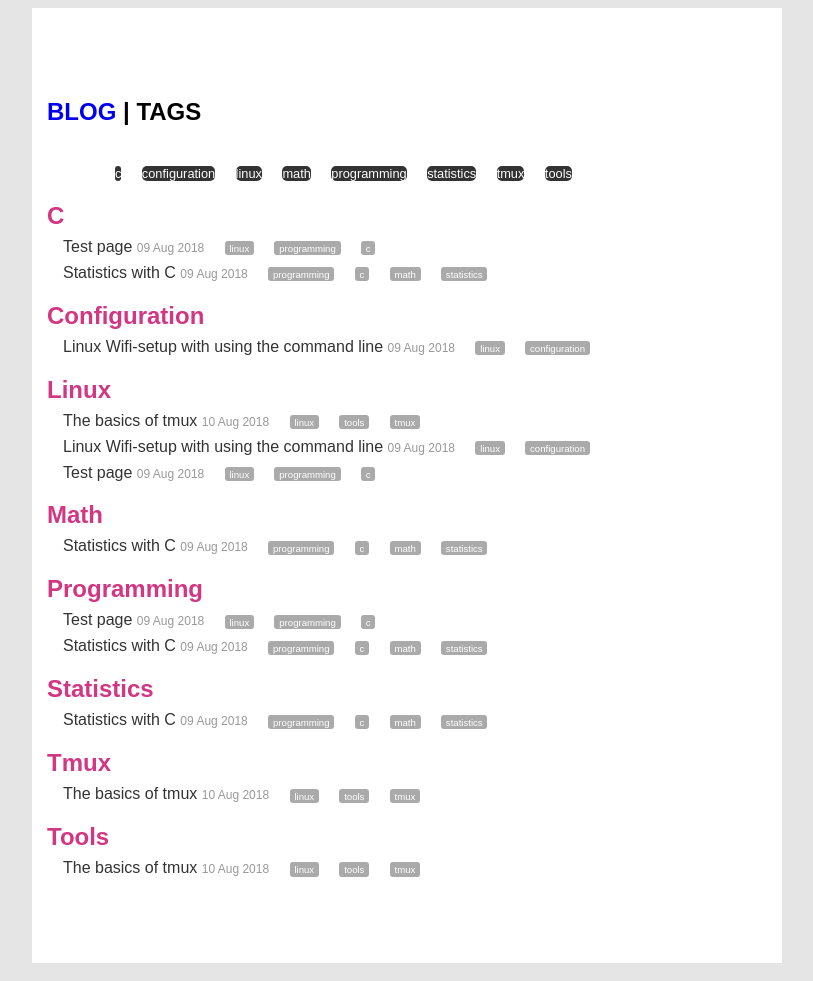
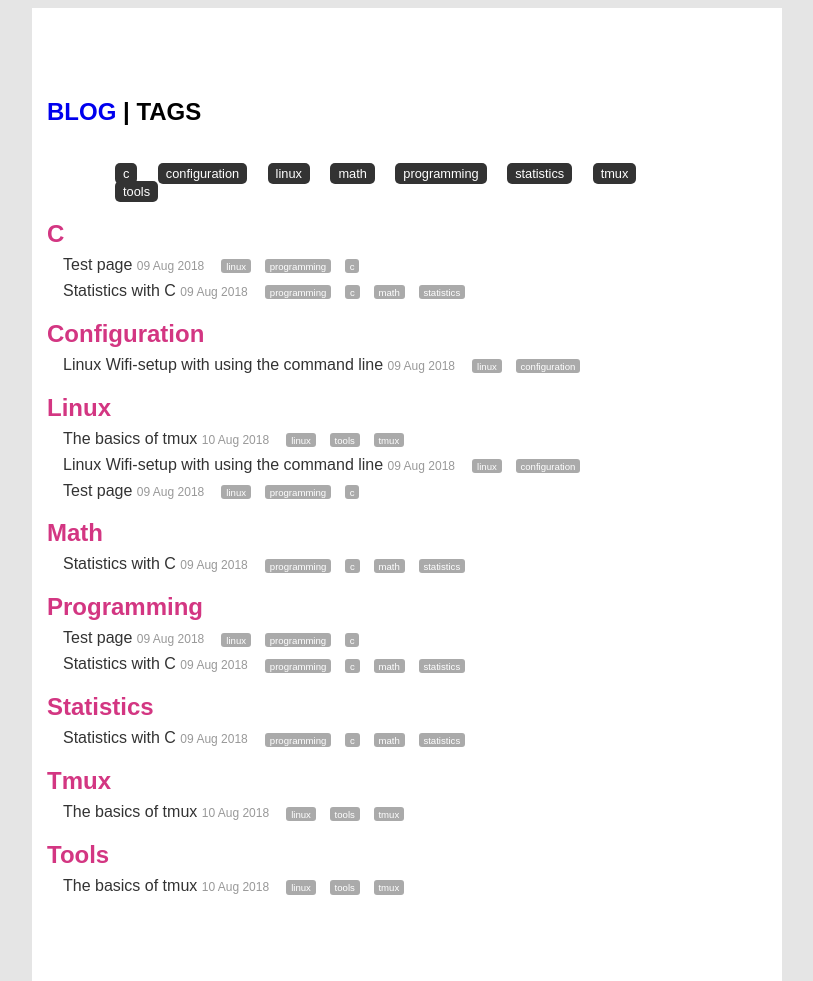
Before and after one commit to execas/execas.github.io, a Jekyll site: the page built from tags.html, in a window 1280 px wide. Shown: the whole page, without its empty margins (233-1046 px from the left). Built offline with Jekyll 4.4.1, drawn with Linux system fonts in a browser that asks for light colours.

Commit message:
Update execas.css

```diff
--- a/css/execas.css
+++ b/css/execas.css
@@ -107,6 +107,7 @@ list of matching posts beneath tag name header
 .tag-mark {
     font-size: 80%;
     margin: .2rem .5rem .2rem .5rem;
+    padding: .2rem .5rem .2rem .5rem;
     border-radius: 5px;
     margin-top:3rem;
     background: #333333;
@@ -121,6 +122,8 @@ list of matching posts beneath tag name header
 
 .tag-posts .tag-mark {
     padding: .1rem .3rem .1rem .3rem;
+    margin: .1rem .3rem .1rem .3rem;
+
     font-size: 60%;
     border-radius: 3px;
     background: #aaaaaa;
```
